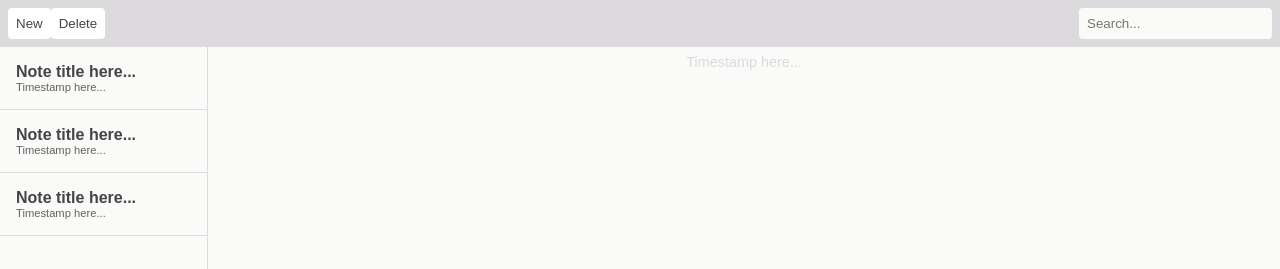
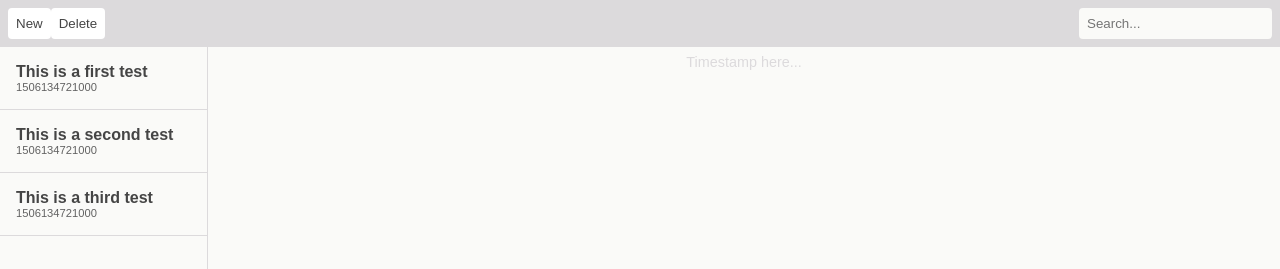
Before and after one commit to peterxjang/notes-app-react, a React (Create React App) app: page / in a window 1280 px wide. Shown: the top 269 px of the page. Built offline with nearby package versions, Linux system fonts and the light colour scheme.

Commit message:
Display note titles from an array of notes

```diff
--- a/src/App.js
+++ b/src/App.js
@@ -4,11 +4,22 @@ import NoteContainer from './components/NoteContainer'
 import './App.css';
 
 class App extends Component {
+  constructor(props) {
+    super(props);
+    this.state = {
+      notes: [
+        {id: 1, body: "This is a first test", timestamp: Date.now()},
+        {id: 2, body: "This is a second test", timestamp: Date.now()},
+        {id: 3, body: "This is a third test", timestamp: Date.now()}
+      ]
+    }
+  }
+
   render() {
     return (
       <div id="app">
         <Toolbar />
-        <NoteContainer />
+        <NoteContainer notes={this.state.notes} />
       </div>
     );
   }
--- a/src/components/NoteContainer.js
+++ b/src/components/NoteContainer.js
@@ -6,7 +6,7 @@ class NoteContainer extends Component {
   render() {
     return (
       <div className="note-container">
-        <NoteSelectors />
+        <NoteSelectors notes={this.props.notes} />
         <NoteEditor />
       </div>
     );
--- a/src/components/NoteSelector.js
+++ b/src/components/NoteSelector.js
@@ -4,8 +4,12 @@ class NoteSelector extends Component {
   render() {
     return (
       <div className="note-selector">
-        <p className="note-selector-title">Note title here...</p>
-        <p className="note-selector-timestamp">Timestamp here...</p>
+        <p className="note-selector-title">
+          {this.props.body}
+        </p>
+        <p className="note-selector-timestamp">
+          {this.props.timestamp}
+        </p>
       </div>
     );
   }
--- a/src/components/NoteSelectors.js
+++ b/src/components/NoteSelectors.js
@@ -3,11 +3,16 @@ import NoteSelector from './NoteSelector';
 
 class NoteSelectors extends Component {
   render() {
+    const noteSelectors = this.props.notes.map(note =>
+      <NoteSelector
+        key={note.id}
+        body={note.body}
+        timestamp={note.timestamp}
+      />
+    );
     return (
       <div className="note-selectors">
-        <NoteSelector />
-        <NoteSelector />
-        <NoteSelector />
+        {noteSelectors}
       </div>
     );
   }
--- a/src/components/Toolbar.js
+++ b/src/components/Toolbar.js
@@ -1,4 +1,5 @@
 import React, { Component } from 'react';
+
 class Toolbar extends Component {
   render() {
     return (
@@ -10,4 +11,5 @@ class Toolbar extends Component {
     );
   }
 }
+
 export default Toolbar;
```
